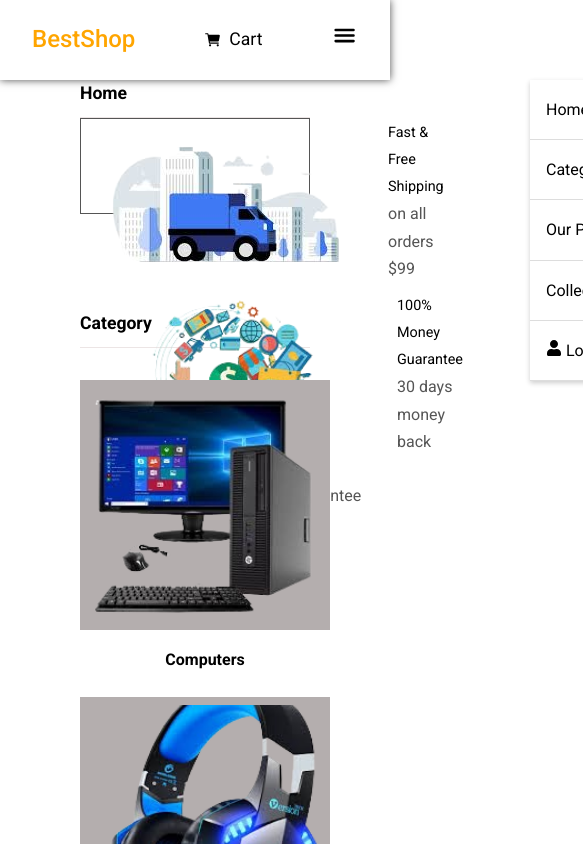
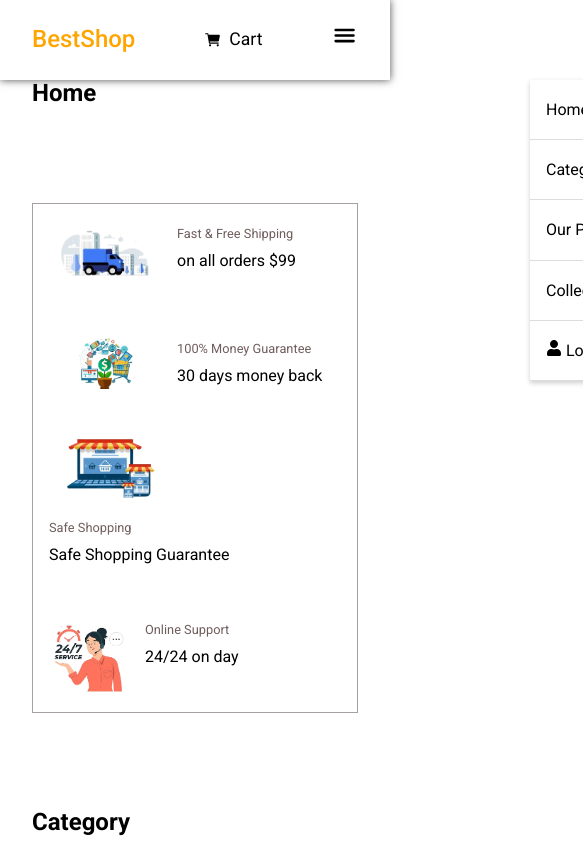
Before and after one commit to Giathi-Daniel/EXTION-INFOTECH, a React (Vite) app in the folder 03 - Ecommerce page/e-commerce website/: page / in a window 390 px wide. Shown: the top 844 px of the page, 583 px wide, since content can reach past the window. Built offline with nearby package versions, Linux system fonts and the light colour scheme.

Commit message:
work on responsiveness

```diff
--- a/03 - Ecommerce page/e-commerce website/src/ProductsData.js
+++ b/03 - Ecommerce page/e-commerce website/src/ProductsData.js
@@ -105,11 +105,4 @@ export const productsTwo = [
       desc: "Logitech G502 Hero High Performance Wired Gaming Mouse",
       price: "$44<sup>50</sup>",
     },
-    {
-      id: 6,
-      imgSrc:
-        "https://m.media-amazon.com/images/I/61mpMH5TzkL._AC_UL480_FMwebp_QL65_.jpg",
-      desc: "Logitech G502 Hero High Performance Wired Gaming Mouse",
-      price: "$44<sup>50</sup>",
-    },
   ];
--- a/03 - Ecommerce page/e-commerce website/src/pages/Home/Home.css
+++ b/03 - Ecommerce page/e-commerce website/src/pages/Home/Home.css
@@ -7,43 +7,27 @@
 
 /* ============ FEATURES ========== */
 .home__features {
-    display: grid;
-    grid-template-columns: repeat(auto-fill, minmax(300px, 1fr));
-    border: 1px solid #555;
-    margin: 0 0 2rem 0;
-    block-size: 6rem;
-    margin-block-end: 6rem;
-    place-items: center;
+    display: flex;
+    flex-wrap: wrap;
+    justify-content: center;
+    align-items: center;
+    border: .1rem solid #a7a0a0;
+    padding: 1rem;
+    inline-size: 100%;
+    gap: 3rem;
+    margin-block: 6rem;
 }
 
 .feature {
+    inline-size: auto;
     display: flex;
+    gap: 1rem;
+    flex-wrap: wrap;
 }
 
-img {
+.feature img {
     inline-size: 7rem;
-    background: transparent;
 }
-
-.feature__desc {
-    margin-inline-start: 1rem;
-}
-
-.home__container p {
-    color: #000;
-    font-size: .9rem;
-}
-
-.feature__desc span {
-    color: #555;
-}
-
-h2 {
-    font-size: 1.1rem;
-    border-block-end: 1px solid #ece5e5;
-    padding-block-end: .6rem;
-}
-
 
 /* ============ CATEGORIES ========== */
 .categories__container {
@@ -168,19 +152,28 @@ button:hover {
 
 /* ============ RECOMMEND ========== */
 .recommend {
-    display: grid;
-    grid-template-columns: repeat(auto-fit, minmax(400px, 1fr));
-    place-items: center;
+    display: flex;
+    justify-content: space-between;
     gap: 2rem;
+    inline-size: 100%;
+}
+
+.recommend img {
+    inline-size: 100%;
+    max-inline-size: 10rem;
+    block-size: auto;
 }
 
 .recommend>div {
     display: flex;
+    gap: 3rem;
     border-radius: .3rem;
     background: #fdc378;
     inline-size: 100%;
+    max-inline-size: 100%;
     padding: 1.5rem 2rem;
     justify-content: space-between;
+    align-items: center;
 }
 
 .text p,
@@ -188,4 +181,24 @@ button:hover {
     margin-block-start: .3rem;
 }
 
-/* ============ Collection ========== */
+@media screen and (max-width: 600px) {
+    .home__container {
+        padding-inline: 2rem;
+    }
+
+    .home__features {
+        justify-content: start;
+    }
+
+    .recommend {
+        flex-direction: column;
+    }
+
+    .recommend>div {
+        flex-wrap: wrap;
+    }
+
+    .recommend h1 {
+        font-size: 1.5rem;
+    }
+}
--- a/03 - Ecommerce page/e-commerce website/src/pages/Home/Home.jsx
+++ b/03 - Ecommerce page/e-commerce website/src/pages/Home/Home.jsx
@@ -19,7 +19,7 @@ const Home = () => {
 
   const handleAddToCart = (product) => {
     setCart([...cart, product]);
-    toast.success("Item added to cart")
+    toast.success("Item added to cart");
   };
 
   return (
@@ -45,14 +45,14 @@ const Home = () => {
           </div>
         </div>
         <div className="feature">
-          <img src={safe} style={{ inlineSize: "4rem" }} alt="" />
+          <img src={safe} alt="" />
           <div className="feature__desc">
             <p>Safe Shopping</p>
             <span>Safe Shopping Guarantee</span>
           </div>
         </div>
         <div className="feature">
-          <img src={online} style={{ inlineSize: "3rem" }} alt="" />
+          <img src={online} style={{ inlineSize: "5rem" }} alt="" />
           <div className="feature__desc">
             <p>Online Support</p>
             <span>24/24 on day</span>
```
